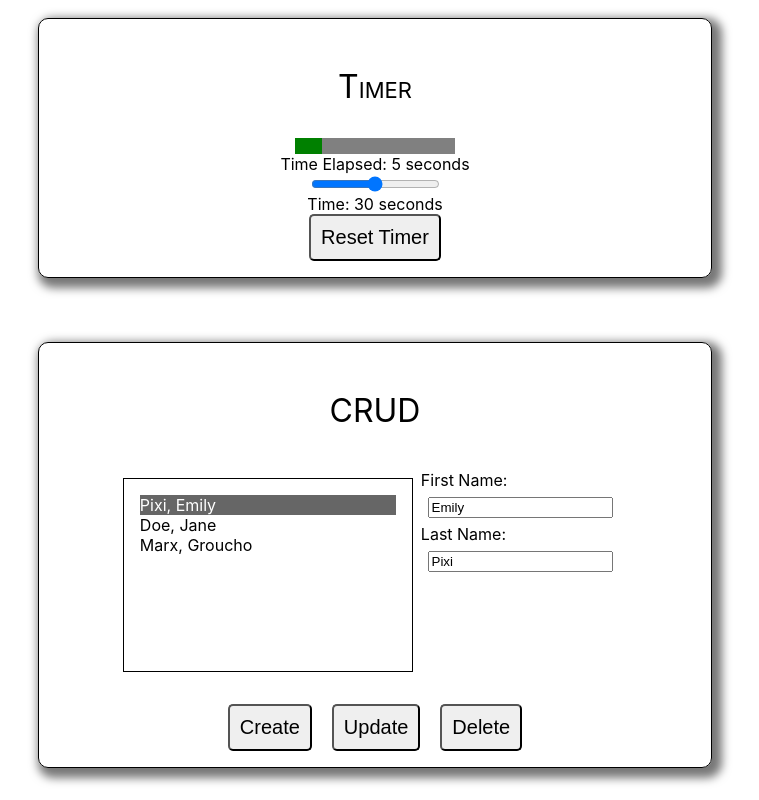
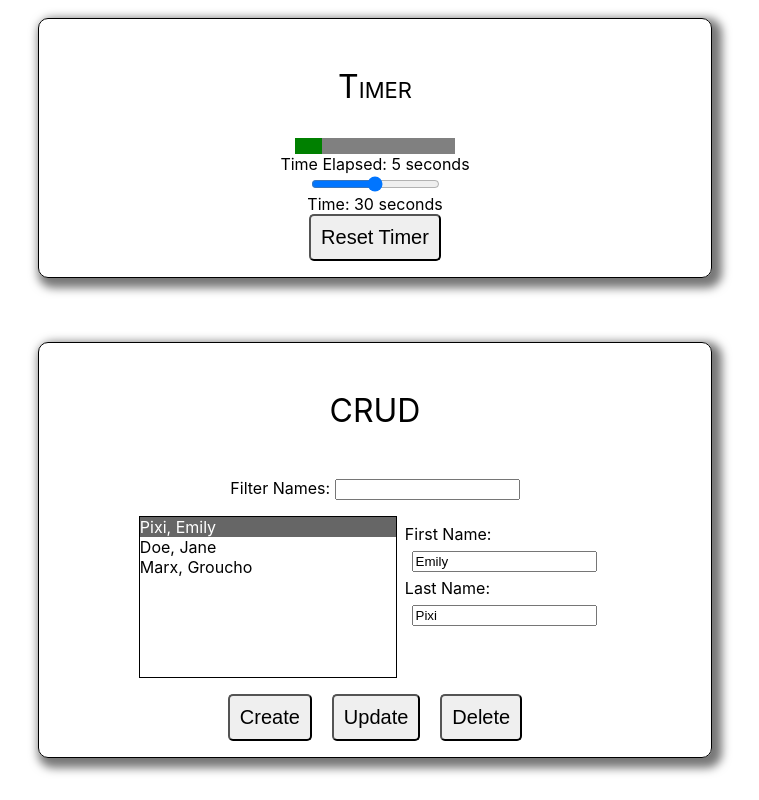
Before and after one commit to thecodepixi/seven-guis, a React (Create React App) app: page / in a window 1280 px wide. Shown: the part 1021-1821 px from the top of the page, without its empty margins (265-1024 px from the left). Built offline with nearby package versions, Linux system fonts and the light colour scheme.

Commit message:
add filtering input to CRUD component

```diff
--- a/src/App.css
+++ b/src/App.css
@@ -87,9 +87,10 @@ progress::-moz-progress-bar {
   border: 1px solid black;
   height: 20vh;
   width: 20vw;
-  padding: 1em;
   overflow: scroll;
   list-style: none;
+  padding: 0;
+  margin: 0;
 }
 
 #names-form {
@@ -110,3 +111,7 @@ progress::-moz-progress-bar {
   background-color: #666;
   color: white;
 }
+
+#name-filter-container {
+  padding: 1em;
+}
--- a/src/components/CRUD.js
+++ b/src/components/CRUD.js
@@ -18,6 +18,7 @@ const CRUD = () => {
   const [firstName, setFirstName] = useState(names[0].firstName);
   const [lastName, setLastName] = useState(names[0].lastName);
   const [selectedName, setSelectedName] = useState(names[0]);
+  const [nameFilter, setNameFilter] = useState('');
 
   const createPerson = () => {
     if (firstName !== '' && lastName !== '') {
@@ -48,12 +49,32 @@ const CRUD = () => {
     setSelectedName(names[0]);
   };
 
+  const filterNames = () => {
+    return names.filter(
+      (name) =>
+        name.firstName.toLowerCase().includes(nameFilter.toLowerCase()) ||
+        name.lastName.toLowerCase().includes(nameFilter.toLowerCase())
+    );
+  };
+
+  const displayNames = nameFilter === '' ? names : filterNames();
+
   return (
     <div className='box'>
       <p className='box-heading'>CRUD</p>
+      <div id='name-filter-container'>
+        <label htmlFor='name-filter'>Filter Names: </label>
+        <input
+          name='name-filter'
+          id='name-filter'
+          type='text'
+          value={nameFilter}
+          onChange={(e) => setNameFilter(e.target.value)}
+        />
+      </div>
       <div id='names-container'>
         <ul id='name-list'>
-          {names.map((person, idx) => (
+          {displayNames.map((person, idx) => (
             <li
               key={idx}
               onClick={() => selectPerson(person)}
```
